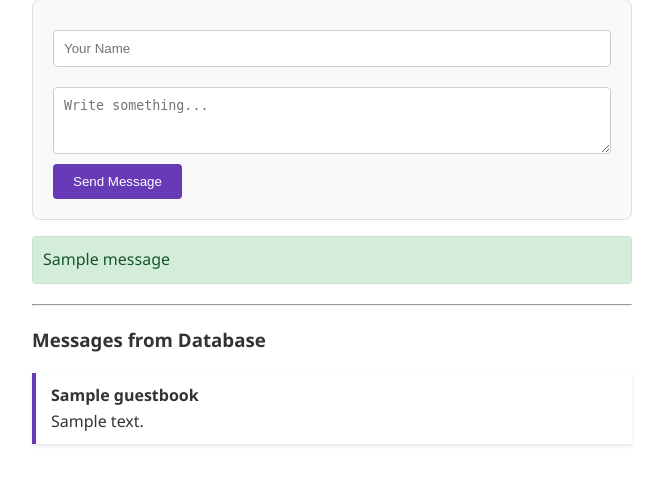
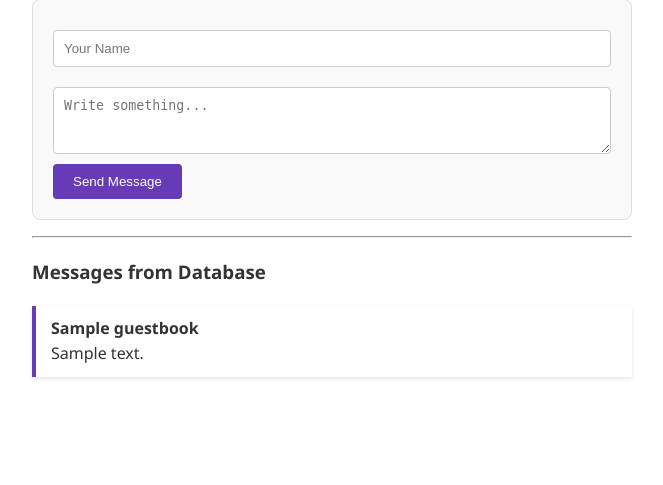
Before and after one commit to teslasf/database1, a Flask app: page / in a window 1280 px wide. Shown: the part 196-681 px from the top of the page, without its empty margins (308-971 px from the left). Run offline with Flask 3, Linux system fonts and the light colour scheme; tables that the repository leaves empty hold one stand-in row (values such as "Sample post"); one stand-in notice (Sample message) is shown.

Commit message:
Update index.html

```diff
--- a/templates/index.html
+++ b/templates/index.html
@@ -27,15 +27,7 @@ Created on Wed Dec 31 12:05:38 2025
         <textarea name="content" rows="3" placeholder="Write something..." required></textarea>
         <button type="submit">Send Message</button>
     </form>
-{% with messages = get_flashed_messages() %}
-      {% if messages %}
-        {% for message in messages %}
-          <div style="background-color: #d4edda; color: #155724; padding: 10px; margin-bottom: 20px; border-radius: 4px; border: 1px solid #c3e6cb;">
-            {{ message }}
-          </div>
-        {% endfor %}
-      {% endif %}
-    {% endwith %}
+
 
     <hr>
 
```
